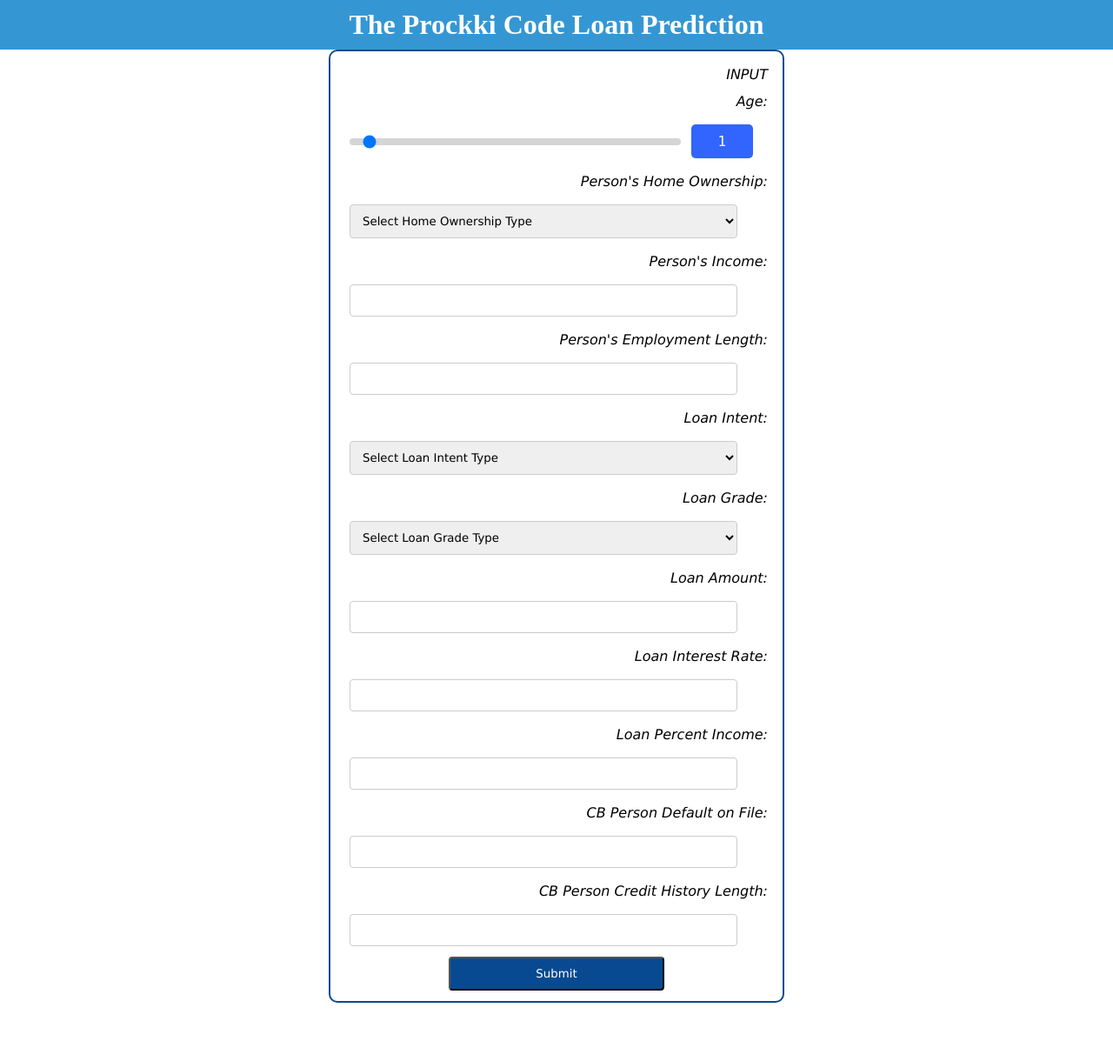
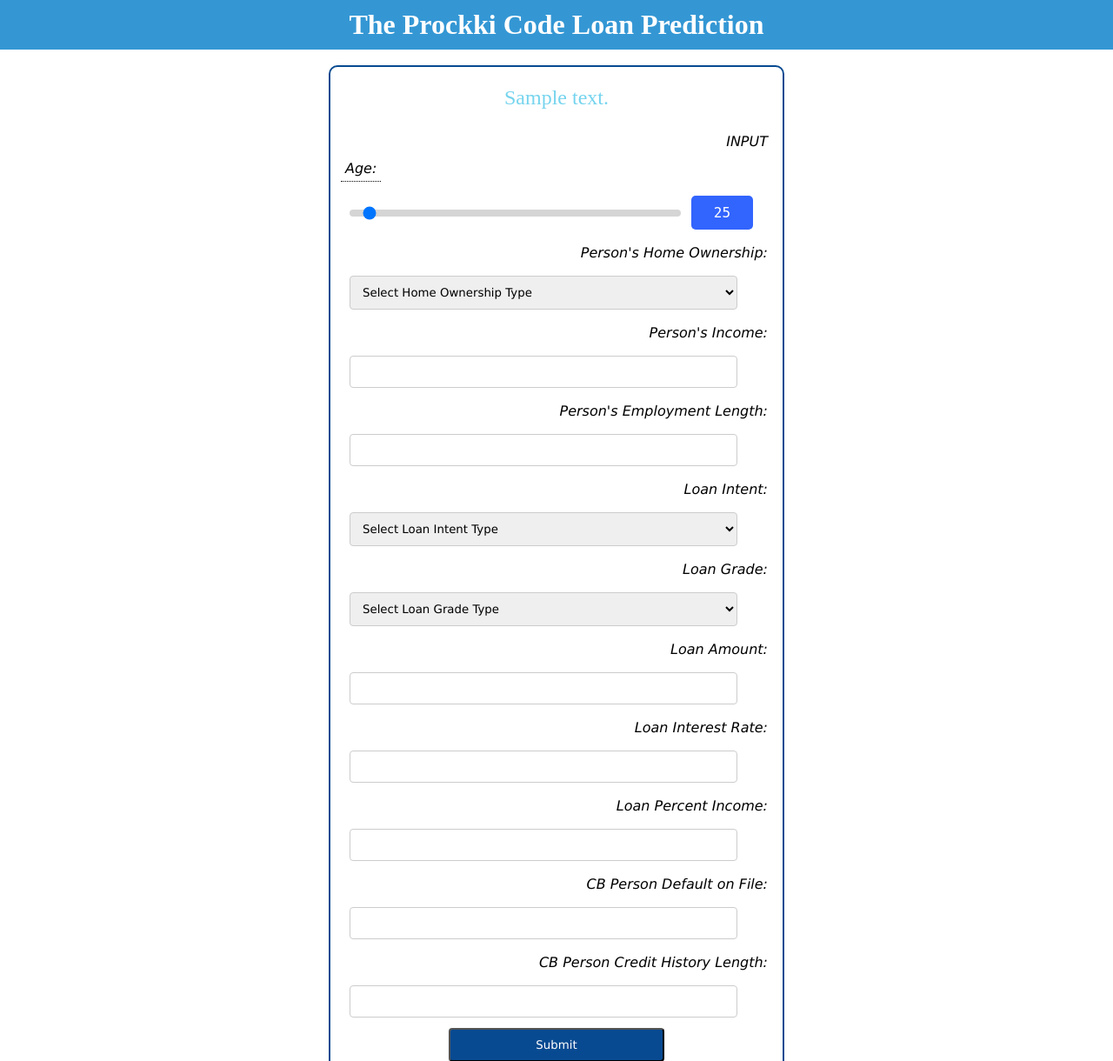
Before and after one commit to rakulan-srinivasan/Loan-Approval-Prediction, a Flask app: template templates/index.html in a window 1280 px wide. Shown: the top 1220 px of the page at 87% size. Before the commit the page ends 1153 px from the top, so only its background shows below. Run offline with Flask 2, Linux system fonts and the light colour scheme; the template is opened without the code that fills it: most values are stand-ins (such as "Sample title", 1, 10 or a date in 2020); parts of the project's set-up code (start-up, migrations or seed data) failed here and were passed over.

Commit message:
Worked on CSS

```diff
--- a/static/css/style_index.css
+++ b/static/css/style_index.css
@@ -93,7 +93,7 @@ input[type="submit"]:hover {
   box-sizing: border-box;
 }
 
-.container{
+.rangeslider{
   width: 100%;
   position: relative;
   display: flex;
@@ -114,7 +114,7 @@ input[type="range"]{
   border-radius: 8px;
   outline: none;
 }
-#slider-value{
+#age-value{
   width: 15%;
   position: relative;
   background-color: #3264fe;
@@ -125,3 +125,30 @@ input[type="range"]{
   margin: auto;
   border-radius: 5px;
 }
+
+.tooltip {
+  position: relative;
+  display: inline-block;
+  border-bottom: 1px dotted black;
+}
+
+.tooltip .tooltiptext {
+  content: " ";
+  position: absolute;
+  top: 50%;
+  right: 100%; /* To the left of the tooltip */
+  margin-top: -5px;
+  border-width: 5px;
+  border-style: solid;
+  border-color: transparent black transparent transparent;
+
+
+  /* Fade in tooltip - takes 1 second to go from 0% to 100% opac: */
+  opacity: 0;
+  transition: opacity 1s;
+}
+
+.tooltip:hover .tooltiptext {
+  visibility: visible;
+  opacity: 1;
+}
--- a/templates/index.html
+++ b/templates/index.html
@@ -6,28 +6,40 @@
   <meta http-equiv="X-UA-Compatible" content="IE=edge" />
   <meta name="viewport" content="width=device-width, initial-scale=1.0" />
   <link rel="stylesheet" href="../static/css/style_index.css" />
-  <script src="script.js"></script>
+  <script type="text/javascript" src="../templates/script.js"></script>
   <title>Loan prediction</title>
 </head>
 
 <body>
   <h1 style="background-color: #3497d4; text-align:center; color: white; padding: 10px;">The Prockki Code Loan
     Prediction
-  </h1>
+  </h1><br>
   <form action="{{url_for('predict')}}" method="post">
     <table>
+      <tr><td><div class="prediction">{{ prediction_text }}</div></td></tr>
       <tr>
         <td><center><label>INPUT</label></center></td>
       </tr>
       <tr>
-        <td><label for="age">Age:</label></td>
+        <td><div class="tooltip"><label for="age">Age:</label>
+          <span class="tooltiptext">Drag the Slider to set the value</span>
+        </div></td>
       </tr>
       <tr>
         <!-- <td><input type="text" id="age" name="age"></td> -->
-        <td><div class="container">
-          <input type="range" id="my-slider" min="20" max="144" value="25" oninput="slider()">
-          <div id="slider-value">1</div>
+        <td><div class="rangeslider">
+          <input type="range" id="age" min="20" max="144" value="25" oninput="slider(this)">
+          <div id="age-value">1</div>
       </div></td>
+      <script>
+        var rangeslider = document.getElementById("age");
+        var output = document.getElementById("age-value");
+        output.innerHTML = rangeslider.value;
+
+        rangeslider.oninput = function() {
+          output.innerHTML = this.value;
+        }
+        </script>
       </tr>
       <tr>
         <td><label for="person_home_ownership">Person's Home Ownership:</label></td>
--- a/templates/script.js
+++ b/templates/script.js
@@ -1,9 +1,8 @@
-const mySlider = document.getElementById("my-slider");
-const sliderValue = document.getElementById("slider-value");
-
-function slider(){
-    valPercent = mySlider.value;
+function slider(get){
+    const mySlider = document.getElementById("my-slider");
+    const sliderValue = document.getElementById("slider-value");
+    var valPercent = mySlider.value;
+    console.log(valPercent);
     mySlider.style.background = `linear-gradient(to right, #3264fe ${valPercent}%, #d5d5d5 ${valPercent}%)`;
     sliderValue.textContent = mySlider.value;
-}
-slider();
+};
```
